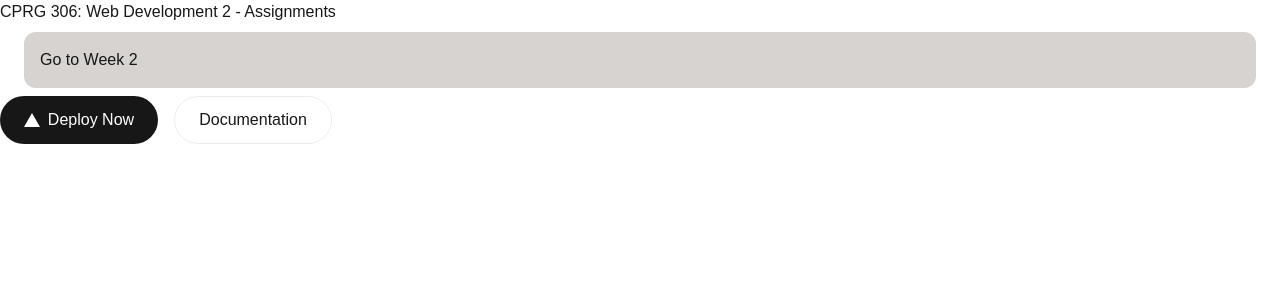
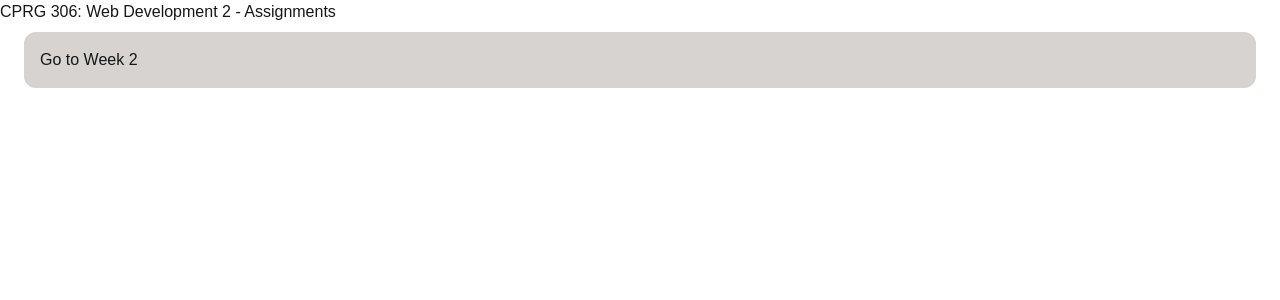
Before and after one commit to Santi447/cprg306-assignments, a Next.js app: page / in a window 1280 px wide. Shown: the top 300 px of the page. Built offline with nearby package versions, Linux system fonts and the light colour scheme.

Commit message:
Added link to repo and not my profile and deleted the deploy code in inital page.js file

```diff
--- a/app/page.js
+++ b/app/page.js
@@ -15,31 +15,6 @@
         </p>
       </li>
     </ul>
-        <div className="flex flex-col gap-4 text-base font-medium sm:flex-row">
-          <a
-            className="flex h-12 w-full items-center justify-center gap-2 rounded-full bg-foreground px-5 text-background transition-colors hover:bg-[#383838] dark:hover:bg-[#ccc] md:w-[158px]"
-            href="https://vercel.com/new?utm_source=create-next-app&utm_medium=appdir-template-tw&utm_campaign=create-next-app"
-            target="_blank"
-            rel="noopener noreferrer"
-          >
-            <Image
-              className="dark:invert"
-              src="/vercel.svg"
-              alt="Vercel logomark"
-              width={16}
-              height={16}
-            />
-            Deploy Now
-          </a>
-          <a
-            className="flex h-12 w-full items-center justify-center rounded-full border border-solid border-black/[.08] px-5 transition-colors hover:border-transparent hover:bg-black/[.04] dark:border-white/[.145] dark:hover:bg-[#1a1a1a] md:w-[158px]"
-            href="https://nextjs.org/docs?utm_source=create-next-app&utm_medium=appdir-template-tw&utm_campaign=create-next-app"
-            target="_blank"
-            rel="noopener noreferrer"
-          >
-            Documentation
-          </a>
-        </div>
   </main>
   );
 }
--- a/app/week-2/studentInfo.js
+++ b/app/week-2/studentInfo.js
@@ -3,7 +3,7 @@
   return(
     <div>
     <h3>Name: Santiago Pabon</h3>
-    <Link href="https://github.com/Santi447">GitHub: https://github.com/Santi447</Link>
+    <Link href="https://github.com/Santi447/cprg306-assignments">GitHub: https://github.com/Santi447/cprg306-assignments</Link>
     </div>
   );
 }
```
